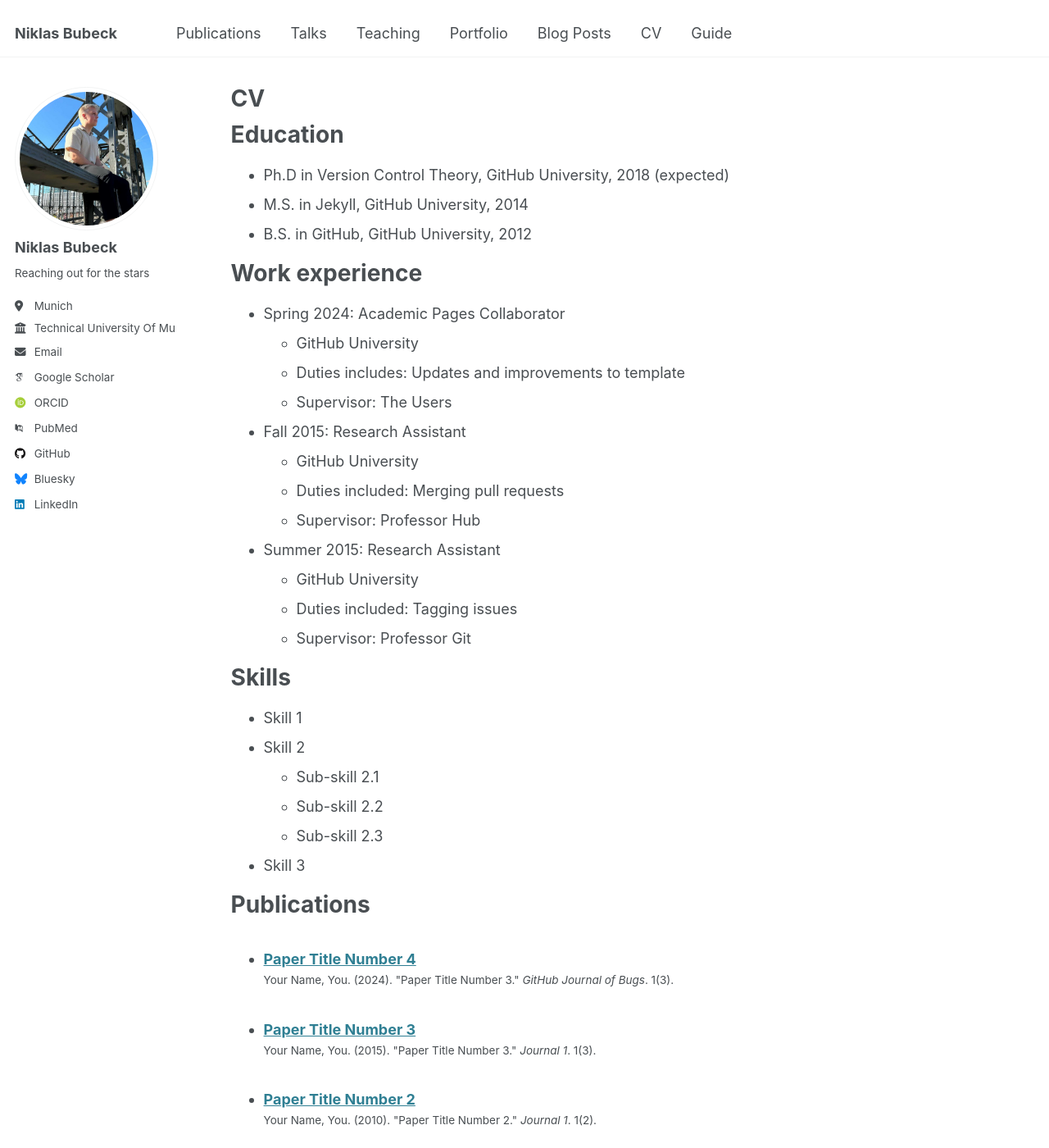
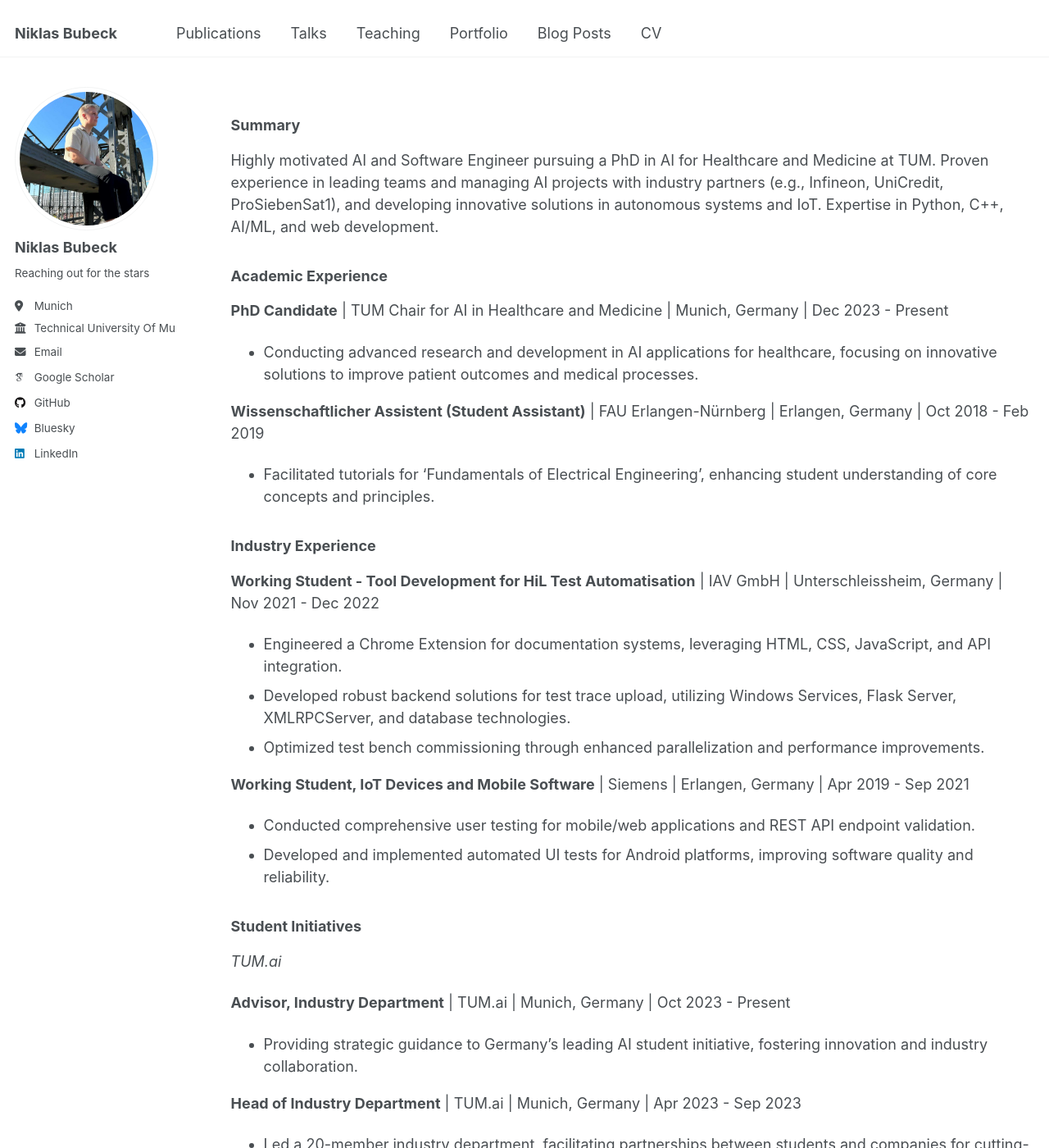
Before and after one commit to niklasbubeck/niklasbubeck.github.io, a Jekyll site: the page built from _pages/cv.md, in a window 1280 px wide and 1400 px high. Shown: the whole window at 82% size. Built offline with Jekyll 4.4.1, drawn with Linux system fonts in a browser that asks for light colours; some web fonts are replaced; some of the changed text lies outside the part shown.

Commit message:
update cv

```diff
--- a/_config.yml
+++ b/_config.yml
@@ -35,9 +35,9 @@ author:
   arxiv            : # URL - Update with the correct link to your profile
   googlescholar    : "https://scholar.google.de/citations?user=rK65d80AAAAJ&hl"
   impactstory      : # URL
-  orcid            : "http://orcid.org/yourorcidurl"
+  orcid            : #"http://orcid.org/yourorcidurl"
   semantic         : # URL
-  pubmed           : "https://www.ncbi.nlm.nih.gov/pubmed/?term=john+snow"
+  pubmed           : #"https://www.ncbi.nlm.nih.gov/pubmed/?term=john+snow"
   researchgate     : # URL
   scopus           : # URL
 
@@ -45,7 +45,7 @@ author:
   bitbucket        : # Username - Update with your username on the site
   codepen          : # Username
   dribbble         : # Username
-  github           : "academicpages"
+  github           : "niklasbubeck"
   kaggle           : # Username
   stackoverflow    : # User number or user number and name (i.e., use "1" or "1/jeff-atwood")
 
--- a/_data/navigation.yml
+++ b/_data/navigation.yml
@@ -23,5 +23,5 @@ main:
   - title: "CV"
     url: /cv/
 
-  - title: "Guide"
-    url: /markdown/
+  # - title: "Guide"
+  #   url: /markdown/
--- a/_pages/cv.md
+++ b/_pages/cv.md
@@ -1,6 +1,6 @@
 ---
 layout: archive
-title: "CV"
+title: ""
 permalink: /cv/
 author_profile: true
 redirect_from:
@@ -9,56 +9,84 @@ redirect_from:
 
 {% include base_path %}
 
-Education
-======
-* Ph.D in Version Control Theory, GitHub University, 2018 (expected)
-* M.S. in Jekyll, GitHub University, 2014
-* B.S. in GitHub, GitHub University, 2012
+### **Summary**
+Highly motivated AI and Software Engineer pursuing a PhD in AI for Healthcare and Medicine at TUM. Proven experience in leading teams and managing AI projects with industry partners (e.g., Infineon, UniCredit, ProSiebenSat1), and developing innovative solutions in autonomous systems and IoT. Expertise in Python, C++, AI/ML, and web development.
 
-Work experience
-======
-* Spring 2024: Academic Pages Collaborator
-  * GitHub University
-  * Duties includes: Updates and improvements to template
-  * Supervisor: The Users
+### **Academic Experience**
+**PhD Candidate** | TUM Chair for AI in Healthcare and Medicine | Munich, Germany | Dec 2023 - Present
+* Conducting advanced research and development in AI applications for healthcare, focusing on innovative solutions to improve patient outcomes and medical processes.
 
-* Fall 2015: Research Assistant
-  * GitHub University
-  * Duties included: Merging pull requests
-  * Supervisor: Professor Hub
+**Wissenschaftlicher Assistent (Student Assistant)** | FAU Erlangen-Nürnberg | Erlangen, Germany | Oct 2018 - Feb 2019
+* Facilitated tutorials for ‘Fundamentals of Electrical Engineering’, enhancing student understanding of core concepts and principles.
 
-* Summer 2015: Research Assistant
-  * GitHub University
-  * Duties included: Tagging issues
-  * Supervisor: Professor Git
+### **Industry Experience**
+**Working Student - Tool Development for HiL Test Automatisation** | IAV GmbH | Unterschleissheim, Germany | Nov 2021 - Dec 2022
+* Engineered a Chrome Extension for documentation systems, leveraging HTML, CSS, JavaScript, and API integration.
+* Developed robust backend solutions for test trace upload, utilizing Windows Services, Flask Server, XMLRPCServer, and database technologies.
+* Optimized test bench commissioning through enhanced parallelization and performance improvements.
 
-Skills
-======
-* Skill 1
-* Skill 2
-  * Sub-skill 2.1
-  * Sub-skill 2.2
-  * Sub-skill 2.3
-* Skill 3
+**Working Student, IoT Devices and Mobile Software** | Siemens | Erlangen, Germany | Apr 2019 - Sep 2021
+* Conducted comprehensive user testing for mobile/web applications and REST API endpoint validation.
+* Developed and implemented automated UI tests for Android platforms, improving software quality and reliability.
 
-Publications
+### **Student Initiatives**
+
+*TUM.ai*
+
+**Advisor, Industry Department** | TUM.ai | Munich, Germany | Oct 2023 - Present
+* Providing strategic guidance to Germany's leading AI student initiative, fostering innovation and industry collaboration.
+
+**Head of Industry Department** | TUM.ai | Munich, Germany | Apr 2023 - Sep 2023
+* Led a 20-member industry department, facilitating partnerships between students and companies for cutting-edge AI projects.
+* Spearheaded the TUM.ai Industry Phase, collaborating with industry leaders such as Infineon, UniCredit, and ProSiebenSat1.
+* Assumed key responsibilities in product management and strategic planning.
+
+**Active Member - Industry Department** | TUM.ai | Munich, Germany | Nov 2022 - Apr 2023
+* Engaged in AI projects and workshops, enhancing technical skills and industry knowledge.
+* Managed partner communications and project sourcing, defining AI challenges and overseeing project organization.
+* Served as an AI expert, providing guidance and supervision to project teams.
+
+*High-Octane Motorsports e.V.*
+
+**Advisory Software Engineer** | High-Octane Motorsports e.V. | Erlangen, Germany | Sep 2020 - Sep 2021
+* Provided expert consultation on clean code practices and evaluated advanced technological concepts.
+* Implemented sophisticated model predictive control solutions for enhanced vehicle performance.
+
+**Teamlead Autonomous Software and Project Lead Driverless** | High-Octane Motorsports e.V. | Erlangen, Germany | Sep 2019 - Sep 2020
+* Orchestrated team rebranding, sponsor acquisition, and implementation of agile process management.
+* Developed advanced control systems using linear-quadratic regulators with dynamic vehicle models (C++, Python).
+* Engineered cutting-edge pathfinding, motion planning, and trajectory optimization algorithms (C++, Python).
+* Contributed to state-of-the-art SLAM and Perception systems (fastSLAM, YOLO) and integrated complex sensor technologies.
+
+**Software Developer** | High-Octane Motorsports e.V. | Erlangen, Germany | Oct 2018 - Sep 2019
+* Developed sophisticated motion planning methods utilizing splines and clothoids (C++).
+* Contributed to the manufacturing of wiring harnesses and mechanical components, demonstrating versatility in engineering skills.
+
+### **Skills**
+* **Languages:** Python, C++, Swift, Kotlin, JavaScript
+* **AI/ML:** Motion Planning, Computer Vision, Control Systems, Autonomous Vehicles, SLAM, Pattern Recognition
+* **Web:** HTML, CSS, REST APIs, Back-End, Front-End
+* **Databases:** SQLite
+* **Tools:** Docker, ROS, Git, Espresso
+* **Other:** Team Management, Leadership, Project Management, Agile
+
+
+<br>
+
+**Publications**
 ======
   <ul>{% for post in site.publications reversed %}
     {% include archive-single-cv.html %}
   {% endfor %}</ul>
 
-Talks
+**Talks**
 ======
   <ul>{% for post in site.talks reversed %}
     {% include archive-single-talk-cv.html  %}
   {% endfor %}</ul>
 
-Teaching
+**Teaching**
 ======
   <ul>{% for post in site.teaching reversed %}
     {% include archive-single-cv.html %}
   {% endfor %}</ul>
-
-Service and leadership
-======
-* Currently signed in to 43 different slack teams
```
Also changed, not shown: _pages/cv.html (added, +135 -0 lines).
